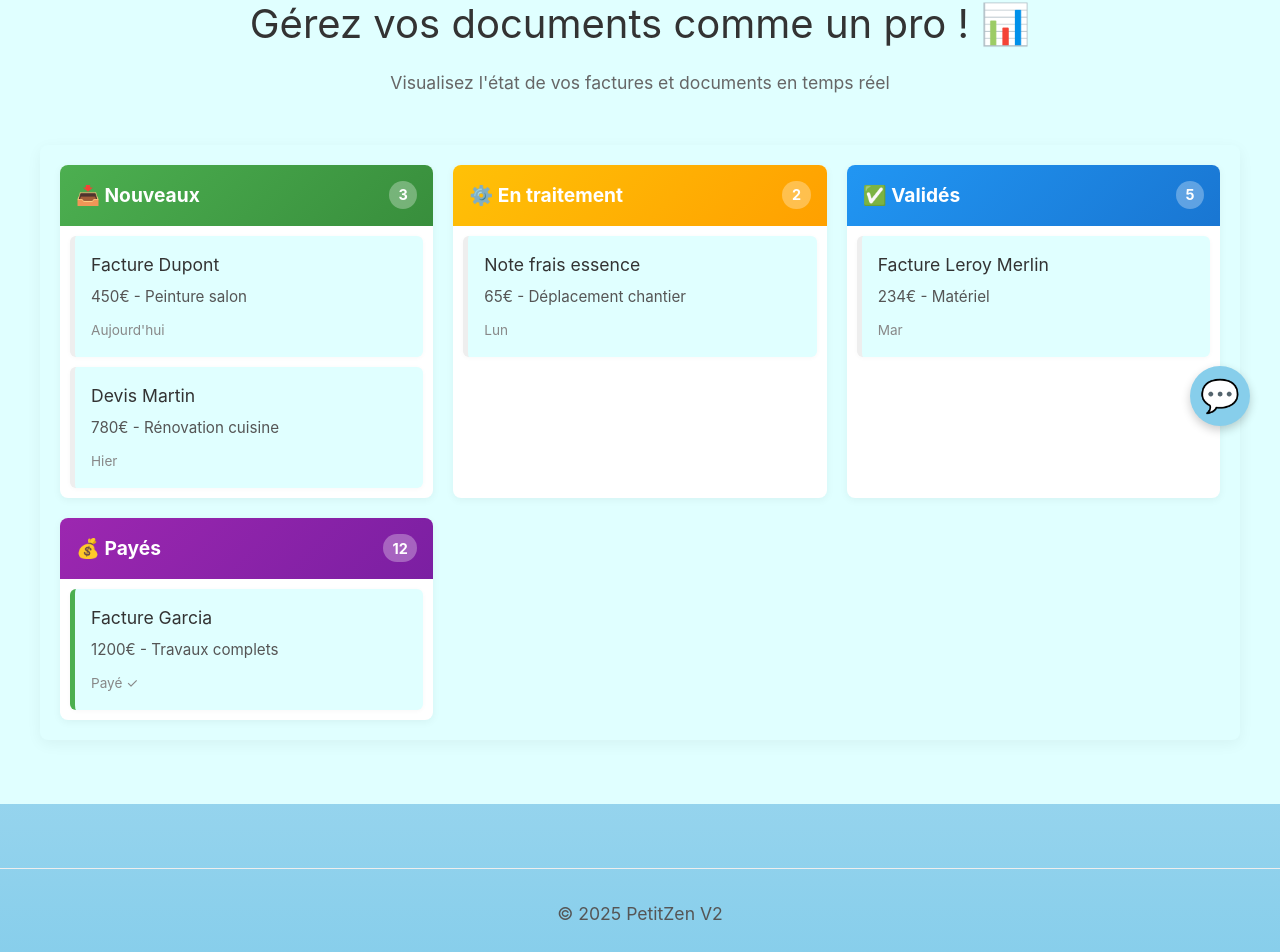
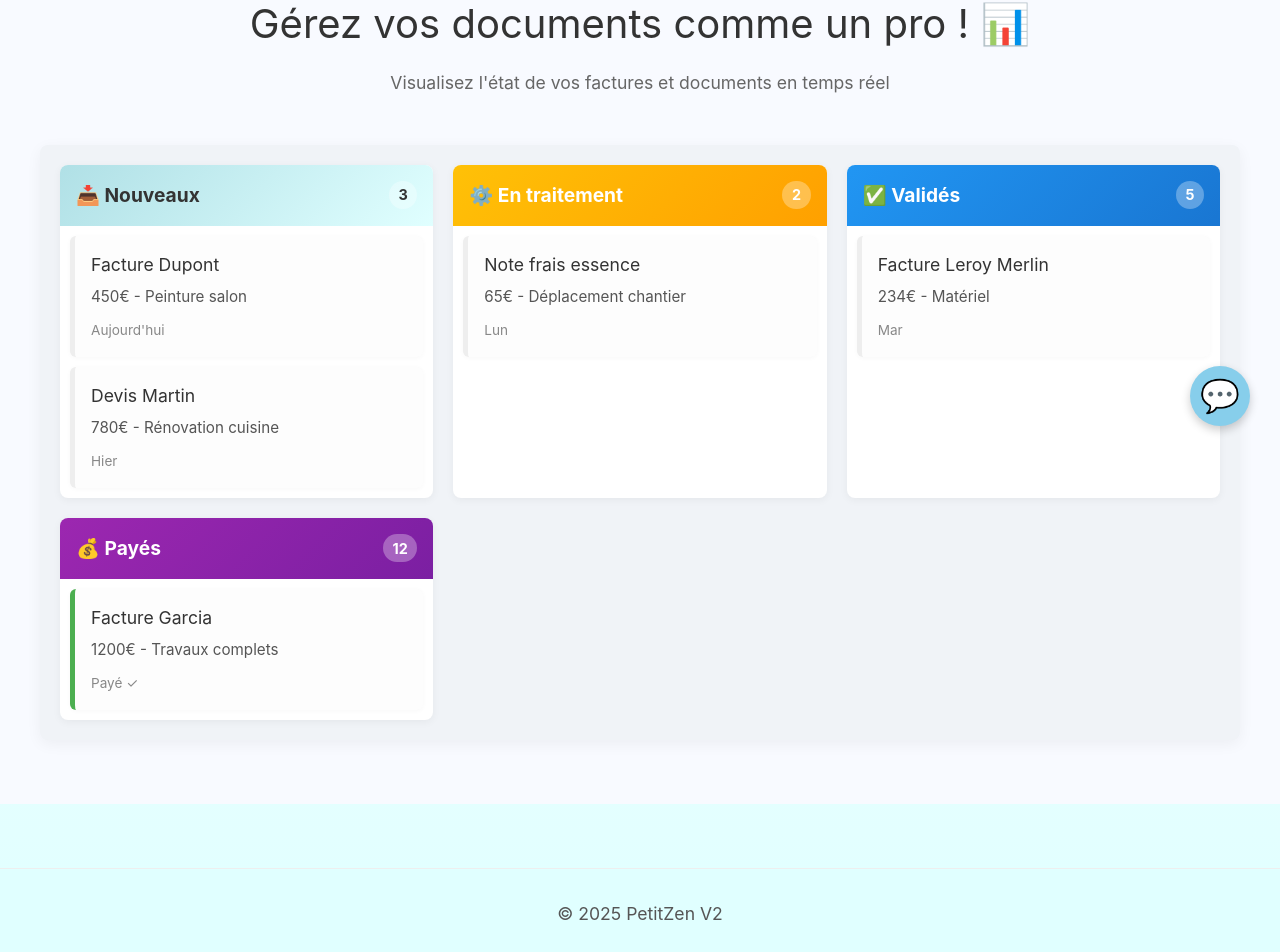
Before and after one commit to Alexandre64100/PetitZenV1, a Next.js app: page / in a window 1280 px wide. Shown: the part 344-1296 px from the top of the page. Built offline with nearby package versions, Linux system fonts and the light colour scheme.

Commit message:
Update globals.css

```diff
--- a/styles/globals.css
+++ b/styles/globals.css
@@ -11,8 +11,8 @@
 
 body {
   font-family: -apple-system, BlinkMacSystemFont, 'Segoe UI', Roboto, sans-serif;
-  /* Fond dégradé du blanc vers le BLEU CIEL (#E0FFFF) */
-  background: linear-gradient(to bottom, #FFFFFF 0%, #87CEEB 100%);
+  /* Fond dégradé du blanc (#FFFFFF) vers le BLEU TRES CLAIR (#E0FFFF) */
+  background: linear-gradient(to bottom, #FFFFFF 0%, #E0FFFF 100%);
   min-height: 100vh;
   color: #333; /* Couleur de texte par défaut */
 }
@@ -43,13 +43,14 @@ footer {
   border-top: 1px solid #eee;
   color: #777;
   font-size: 0.9rem;
+  background-color: #E0FFFF; /* BLEU TRES CLAIR pour le footer, comme tu l'as demandé */
 }
 
 
 /* Styles spécifiques à la section Kanban */
 .kanban-section {
   padding: 4rem 2rem;
-  background-color: #E0FFFF;
+  background-color: #f8faff;
   margin-top: 2rem;
 }
 
@@ -78,7 +79,7 @@ footer {
   grid-template-columns: repeat(auto-fit, minmax(280px, 1fr));
   gap: 20px;
   padding: 20px;
-  background-color: #E0FFFF;
+  background-color: #f0f3f7;
   border-radius: 8px;
   box-shadow: 0 4px 15px rgba(0,0,0,0.05);
 }
@@ -111,8 +112,10 @@ footer {
   font-size: 0.9rem;
 }
 
+/* NOUVEAU STYLE POUR LA COLONNE "NOUVEAUX" - BLEU TRES CLAIR */
 .kanban-header.new {
-  background: linear-gradient(135deg, #4CAF50 0%, #388E3C 100%); /* Green */
+  background: linear-gradient(135deg, #B0E0E6 0%, #E0FFFF 100%); /* Dégradé de bleu clair vers bleu très clair */
+  color: #333; /* Texte plus foncé pour meilleure lisibilité sur fond clair */
 }
 
 .kanban-header.processing {
@@ -128,7 +131,7 @@ footer {
 }
 
 .kanban-card {
-  background-color: #E0FFFF;
+  background-color: #fdfdfd;
   padding: 1rem;
   margin: 10px;
   border-radius: 6px;
```
